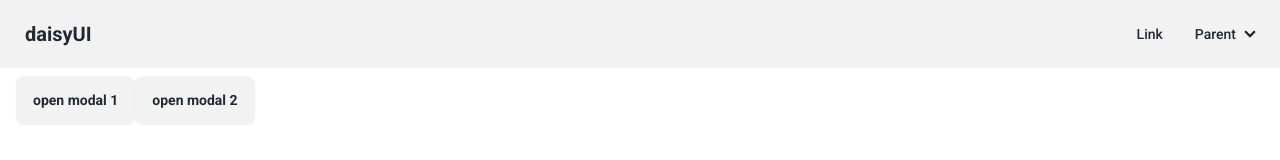
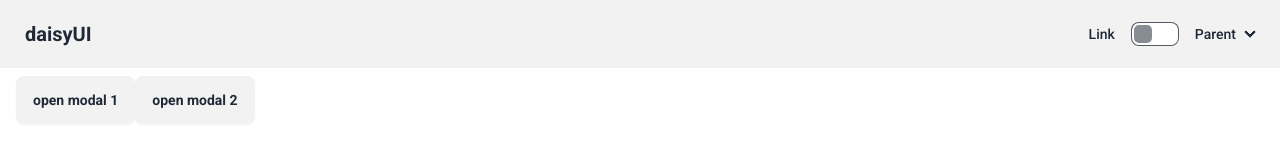
Before and after one commit to modernxpunk/nextjs-template, a Next.js app: page / in a window 1280 px wide. Shown: the top 160 px of the page. Built offline with nearby package versions, Linux system fonts and the light colour scheme.

Commit message:
add theme controller

```diff
--- a/src/components/layout.tsx
+++ b/src/components/layout.tsx
@@ -25,10 +25,17 @@ const Layout = ({ children }: PropsWithChildren) => {
 							<li>
 								<a>Link</a>
 							</li>
+							<li className="self-center">
+								<input
+									type="checkbox"
+									value="dark"
+									className="toggle theme-controller"
+								/>
+							</li>
 							<li>
 								<details>
 									<summary>Parent</summary>
-									<ul className="rounded-t-none z-[1] !mt-4 bg-base-300 w-52">
+									<ul className="rounded-t-none z-[1] right-0 !mt-4 bg-base-300 w-52">
 										<li>
 											<a>Link 1</a>
 										</li>
--- a/src/utils/config.ts
+++ b/src/utils/config.ts
@@ -11,5 +11,5 @@ export const modals = [
 export const resolver = zodResolver;
 
 export const schemaAddCat = z.object({
-	name: z.string().min(3).max(255),
+	name: z.string().min(10).max(255),
 });
--- a/tailwind.config.js
+++ b/tailwind.config.js
@@ -99,7 +99,7 @@ module.exports = {
 		extend: {},
 	},
 	daisyui: {
-		themes: ["light"],
+		themes: ["light", "dark"],
 	},
 	// daisyui: {
 	// 	themes: [
```
